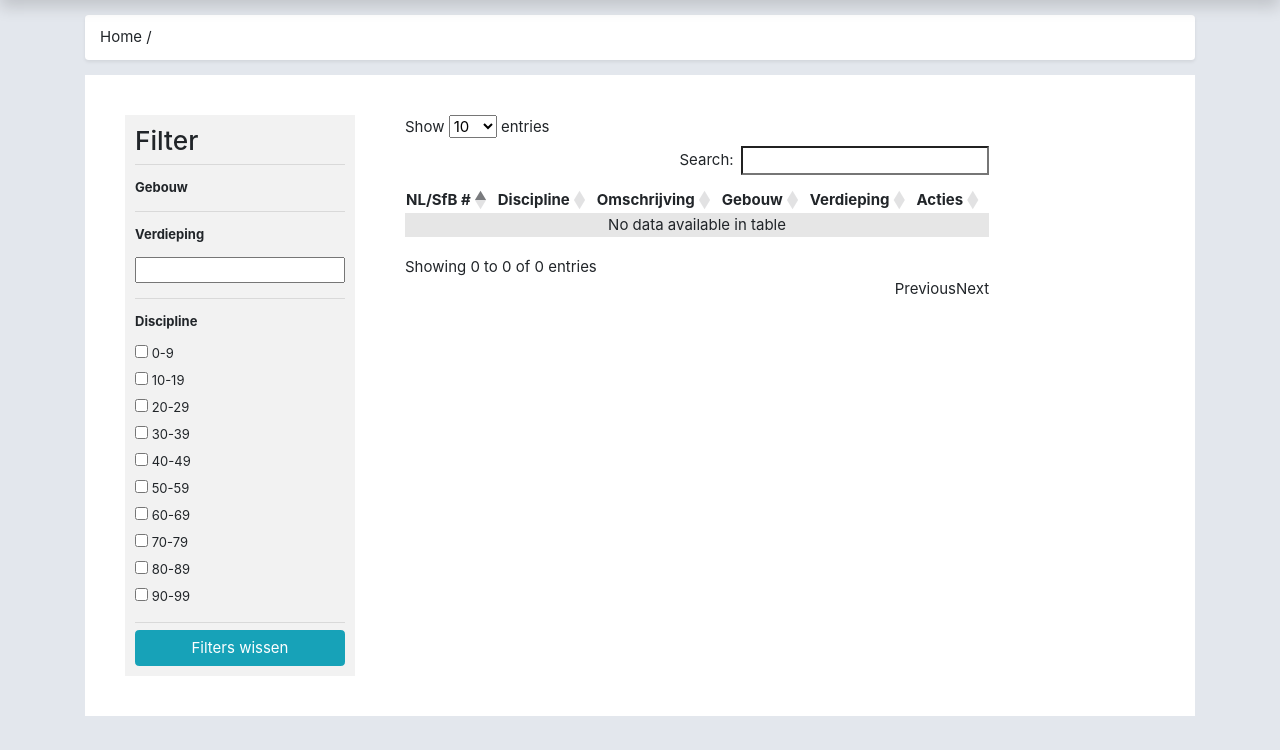
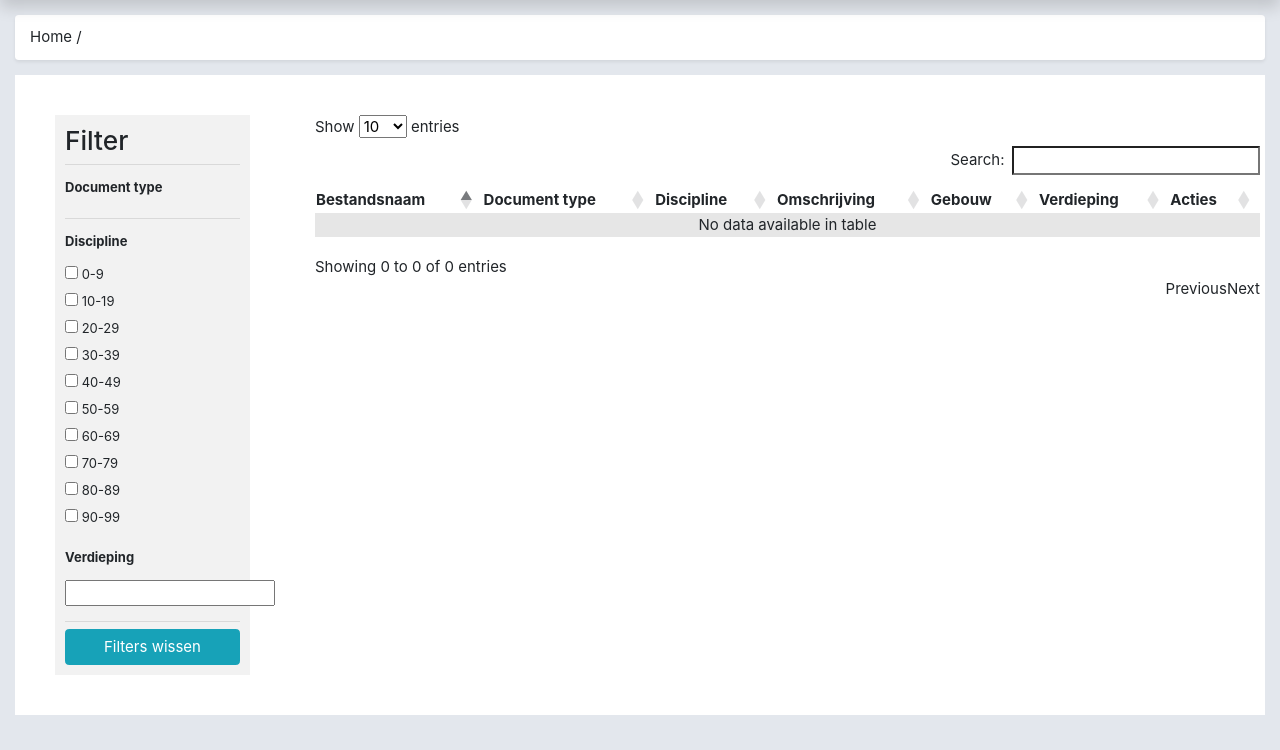
Before and after one commit to alterlai/supportal, a Symfony app: template templates/pages/documents.html.twig in a window 1280 px wide. Shown: the part 50-800 px from the top of the page. Run offline with Twig, Linux system fonts and the light colour scheme; the template is opened without the code that fills it, so the values that code supplies are empty; some libraries are stand-ins or nearby versions.

Commit message:
Working Document type filter

```diff
--- a/public/web/css/application.css
+++ b/public/web/css/application.css
@@ -41,6 +41,8 @@
     font-size: 13px;
 }
 
+#listing { width: 100%;}
+
 #removeFilters {width: 100%;}
 
 
--- a/public/web/js/main.js
+++ b/public/web/js/main.js
@@ -27,7 +27,7 @@ $(document).ready(function() {
    {
        parameters = getFilterOptions();
        $.ajax({
-           url: "/ajax/document",
+           url: "/ajax/documents/"+parameters['buildingId'],
            type: "GET",
            dataType: 'json',
            async: true,
@@ -37,7 +37,6 @@ $(document).ready(function() {
            },
            error: function(result, message) {
                alert("Er is iets fout gegaan. Neem contact op met een administrator.");
-               console.log(message);
                console.log(result);
            },
        });
@@ -67,6 +66,7 @@ $(document).ready(function() {
             previousName = selectedFilters[i].name;
         }
         output['floor'] = $('#floorInput').val();
+        output['buildingId'] = $('#buildingId').val();
 
         console.log(output);
         return output;
@@ -83,6 +83,7 @@ $(document).ready(function() {
         for (var i = 0; i < data.length; i++) {
             tableData.push([
                 data[i].naam,
+                data[i].documentType,
                 data[i].discipline,
                 data[i].omschrijving,
                 data[i].gebouw,
--- a/templates/pages/documents.html.twig
+++ b/templates/pages/documents.html.twig
@@ -4,66 +4,58 @@
 {% block body %}
     {% include 'partials/navbar.html.twig' %}
 
-    <div class="container">
+    <div class="container-fluid">
         <ol class="breadcrumb shadow-sm bg-white">
             <li class="breadcrumb-item">Home /</li>
         </ol>
         <div id="documenten">
-            <div id="filterContainer">
+            <div id="filterContainer" class="col-md-2">
                 <div id="filters">
                     <h3>Filter</h3>
                     <hr>
-                    <div id="gebouwenFilter" class="filterOption">
-                        <h4>Gebouw</h4>
-
-                        <ul class="fa-columns list-unstyled">
-                            {% for locatie in app.user.organisation.locations %}
-                                <h5>{{ locatie }}</h5>
-                                {% for building in locatie.buildings %}
-                                <li>
-                                    <label>
-                                        <input type="checkbox" name="buildingCode"
-                                               value="{{ building.code }}"> {{ building }}
-                                    </label>
-                                </li>
-                                {% endfor %}
-                            {% endfor %}
+                    <div class="filterOption" id="DocumentTypeFilter">
+                        <h4>Document type</h4>
+                        <ul class="list-group list-unstyled">
+                        {% for documentType in documentTypes %}
+                                <label>
+                                    <input type="checkbox" name="documentTypes" value="{{ documentType.code }}">
+                                    {{ documentType.name }}
+                                </label>
+                        {% endfor %}
                         </ul>
                     </div>
 
                     <hr>
-
+                    <div class="filterOption" id="disciplineFilter">
+                        <h4>Discipline</h4>
+                        <ul class="list-group list-unstyled">
+                            {% for i in 0..9 %}
+                                <label>
+                                    <input type="checkbox" name="disciplineGroup" value="{{ i }}">
+                                    {{ i*10 }}-{{ i*10+9 }}
+                                </label>
+                            {% endfor %}
+                        </ul>
+                    </div>
                     <div class="filterOption" id="floorFilter">
                         <h4>Verdieping</h4>
                         <label>
                             <input type="number" name="floor" id="floorInput" />
                         </label>
                     </div>
-
                     <hr>
-
-                    <div class="filterOption" id="disciplineFilter">
-                        <h4>Discipline</h4>
-                        <ul class="list-group list-unstyled">
-                            {% for i in 0..9 %}
-                                <label>
-                                    <input type="checkbox" name="disciplineGroup"
-                                           value="{{ i }}"> {{ i*10 }}-{{ i*10+9 }}
-                                </label>
-                            {% endfor %}
-                        </ul>
-                    </div>
-                    <hr>
+                    <input type="hidden" name="buildingId", id="buildingId" value="{{ buildingId }}">
                     <div>
                         <button id="removeFilters" class="btn btn-info">Filters wissen</button>
                     </div>
                 </div>
             </div>
-            <div id="listingContainer">
+            <div id="listingContainer" class="col-md-10">
                 <table class="dataTable table-striped" id="listing">
                     <thead>
                     <tr>
-                        <th>NL/SfB #</th>
+                        <th>Bestandsnaam</th>
+                        <th>Document type</th>
                         <th>Discipline</th>
                         <th>Omschrijving</th>
                         <th>Gebouw</th>
@@ -75,6 +67,7 @@
                         {% for document in documents %}
                             <tr>
                                 <td>{{ document.documentName }}</td>
+                                <td>{{ document.documentType.name }}</td>
                                 <td>{{ document.discipline.code }}</td>
                                 <td>{{ document.discipline.description }}</td>
                                 <td>{{ document.building }}</td>
```
Also changed, not shown: src/Controller/DocumentController.php (+21 -8 lines), src/Repository/DocumentRepository.php (+15 -7 lines).
